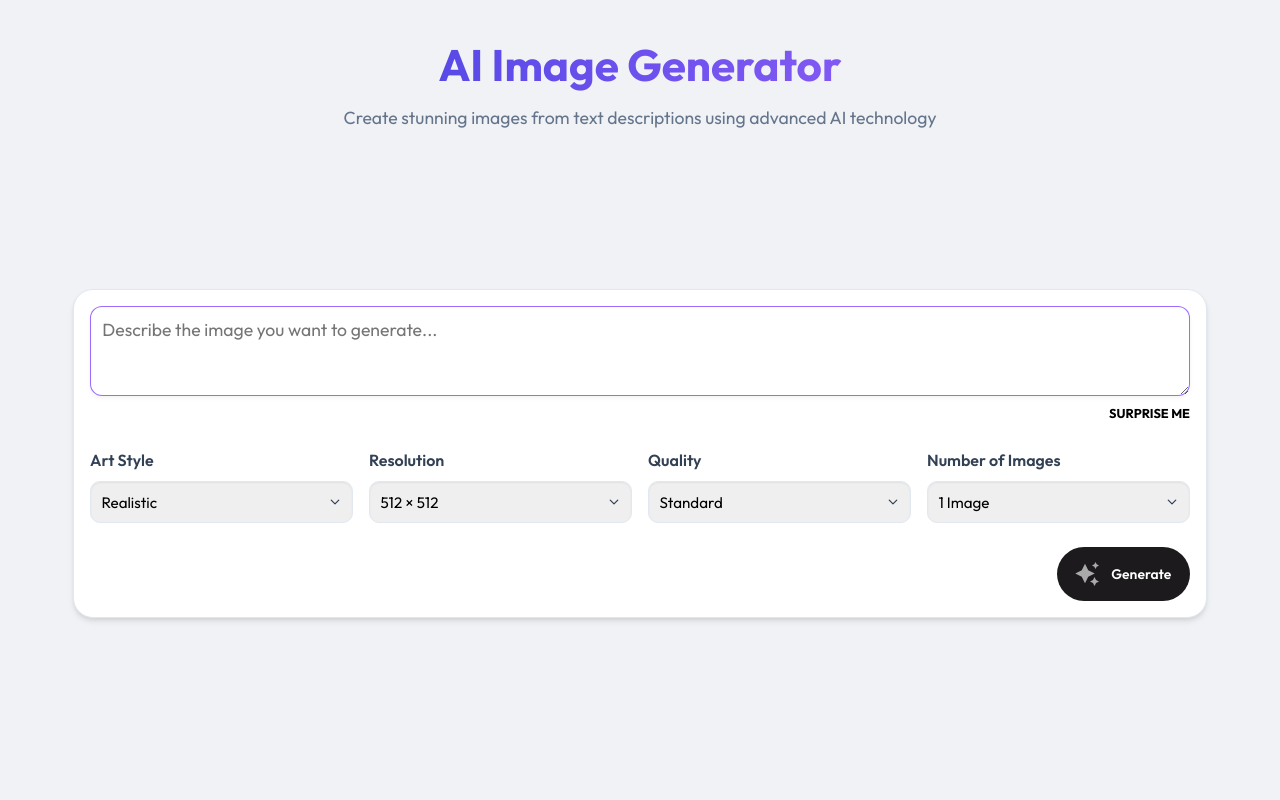
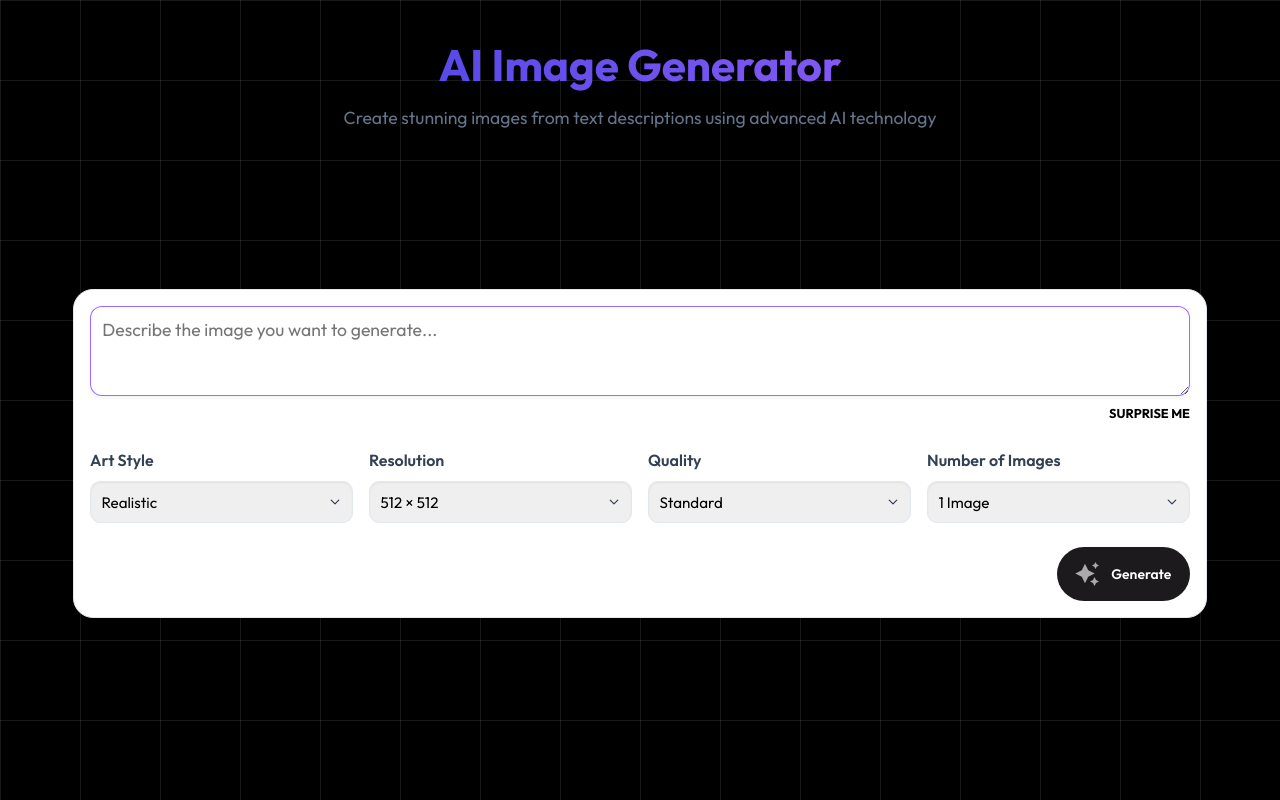
Before and after one commit to R1SH4BH81/ImgGenAI, a React (Vite) app: page / in a window 1280 px wide. Built offline with nearby package versions, Linux system fonts and the light colour scheme.

Commit message:
css updates

```diff
--- a/src/AIImageGenerator.module.css
+++ b/src/AIImageGenerator.module.css
@@ -1,5 +1,4 @@
 .container {
-  max-width: 1200px;
   margin: 0 auto;
   padding: 0.5rem;
   font-family: "Inter", -apple-system, BlinkMacSystemFont, sans-serif;
@@ -15,6 +14,29 @@
   align-items: center; /* Center content horizontally */
   justify-content: space-between; /* Distribute content vertically */
   overflow: hidden; /* Hide scrollbars */
+}
+.container {
+  width: 100vw;
+  height: 100%;
+
+  background: #000000;
+  --gap: 5em;
+  --line: 1px;
+  --color: rgba(255, 255, 255, 0.2);
+
+  background-image: linear-gradient(
+      -90deg,
+      transparent calc(var(--gap) - var(--line)),
+      var(--color) calc(var(--gap) - var(--line) + 1px),
+      var(--color) var(--gap)
+    ),
+    linear-gradient(
+      0deg,
+      transparent calc(var(--gap) - var(--line)),
+      var(--color) calc(var(--gap) - var(--line) + 1px),
+      var(--color) var(--gap)
+    );
+  background-size: var(--gap) var(--gap);
 }
 
 /* For Webkit browsers (Chrome, Safari) */
--- a/src/ImgGen.jsx
+++ b/src/ImgGen.jsx
@@ -2,7 +2,7 @@ import styles from "./AIImageGenerator.module.css";
 import Header from "./components/Header";
 import GeneratorForm from "./components/GeneratorForm.jsx";
 import ImageGrid from "./components/ImageGrid.jsx";
-import Footer from "./components/Footer.jsx";
+
 import React, { useState } from "react";
 import Toast from "./components/Toast.jsx";
 
--- a/src/index.css
+++ b/src/index.css
@@ -19,7 +19,7 @@ body {
   place-items: center;
   min-width: 320px;
   min-height: 100vh;
-  background-color: #f0f2f5;
+  background-color: #000000;
   justify-content: center; /* Added to center horizontally */
   align-items: center; /* Added to center vertically */
 }
```
